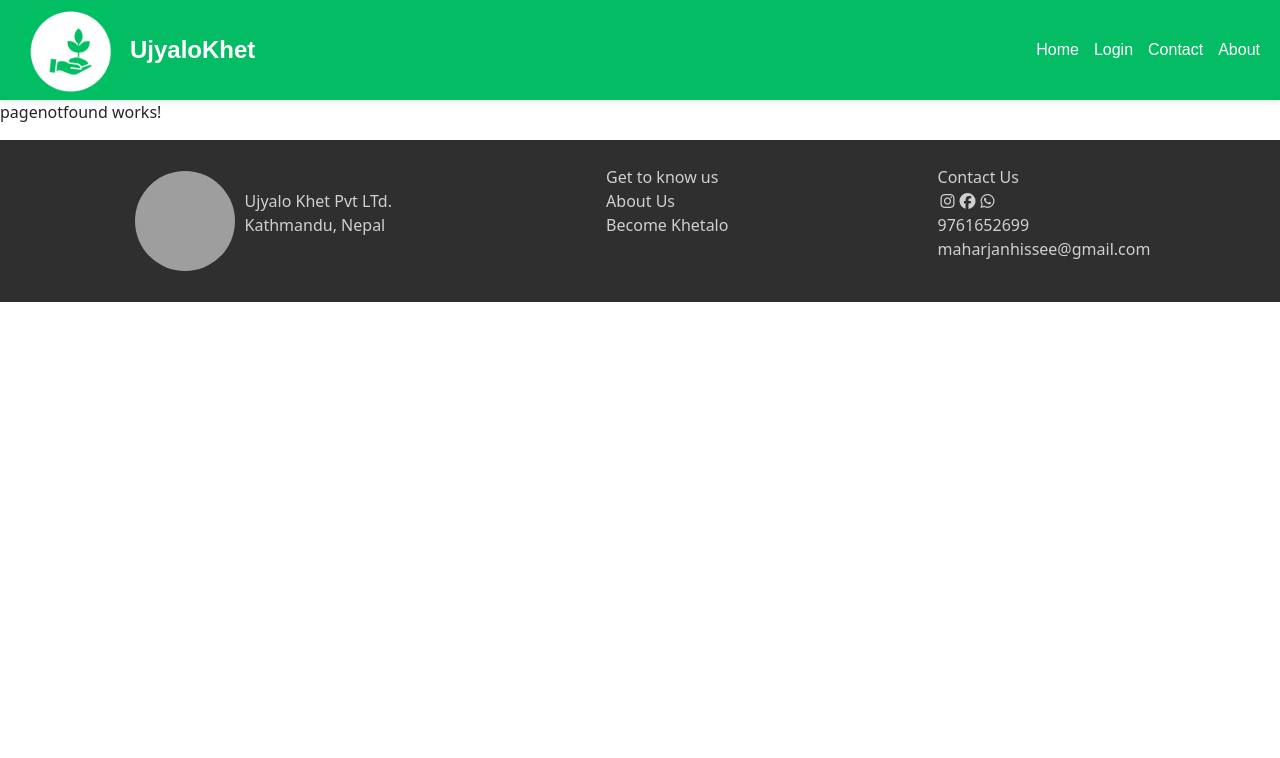
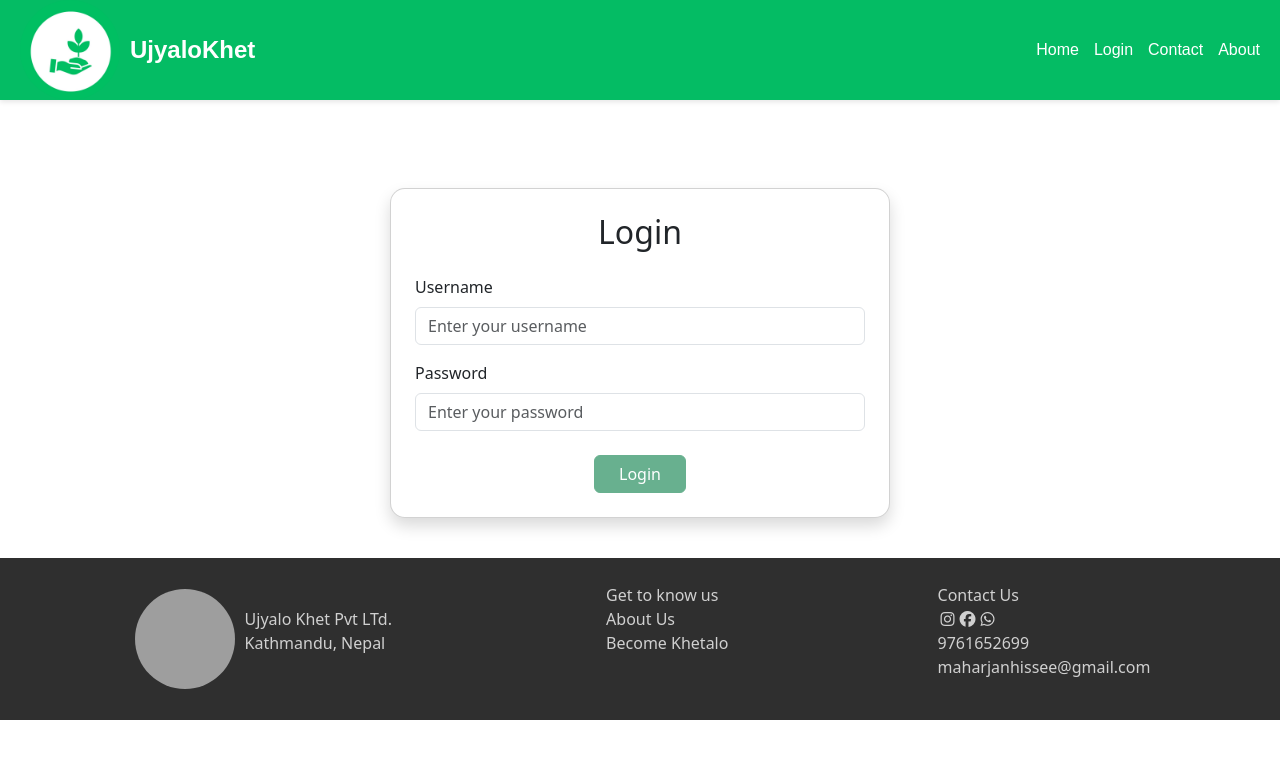
Before and after one commit to Hissee/Ujyalo-Khet, an Angular app: page /login-farmer in a window 1280 px wide. Shown: the top 758 px of the page. Built offline with nearby package versions, Linux system fonts and the light colour scheme; grey boxes are pictures that could not be loaded.

Commit message:
login page for farmer done

```diff
--- /dev/null
+++ b/src/app/login-farmer/login-farmer.component.css
@@ -0,0 +1,18 @@
+.container{
+    padding: 5vh;
+}
+.card {
+  border-radius: 15px;
+  max-width: 500px;
+  margin: auto;
+}
+
+.btn-primary {
+  background-color: #198754;
+  border-color: #198754;
+}
+
+.btn-primary:hover {
+  background-color: #146c43;
+  border-color: #146c43;
+}
--- /dev/null
+++ b/src/app/login-farmer/login-farmer.component.html
@@ -0,0 +1,22 @@
+<div class="container mt-5">
+  <div class="card shadow p-4">
+    <h2 class="text-center mb-4">Login</h2>
+    <form [formGroup]="loginForm" (ngSubmit)="onLogin()">
+      <!-- Username -->
+      <div class="mb-3">
+        <label for="username" class="form-label">Username</label>
+        <input type="text" id="username" class="form-control" formControlName="username" placeholder="Enter your username" required>
+      </div>
+
+      <!-- Password -->
+      <div class="mb-4">
+        <label for="password" class="form-label">Password</label>
+        <input type="password" id="password" class="form-control" formControlName="password" placeholder="Enter your password" required>
+      </div>
+
+      <div class="text-center">
+        <button type="submit" class="btn btn-primary px-4" [disabled]="loginForm.invalid">Login</button>
+      </div>
+    </form>
+  </div>
+</div>
--- /dev/null
+++ b/src/app/login-farmer/login-farmer.component.ts
@@ -0,0 +1,26 @@
+import { Component } from '@angular/core';
+import { FormBuilder, FormGroup, ReactiveFormsModule, Validators } from '@angular/forms';
+
+@Component({
+  selector: 'app-login-farmer',
+  imports: [ReactiveFormsModule],
+  templateUrl: './login-farmer.component.html',
+  styleUrls: ['./login-farmer.component.css']
+})
+export class LoginFarmerComponent {
+  loginForm: FormGroup;
+
+  constructor(private fb: FormBuilder) {
+    this.loginForm = this.fb.group({
+      username: ['', Validators.required],
+      password: ['', Validators.required]
+    });
+  }
+
+  onLogin() {
+    if (this.loginForm.valid) {
+      console.log('Login Data:', this.loginForm.value);
+      // Call your API / Auth service here
+    }
+  }
+}
```
Also changed, not shown: src/app/app.routes.ts (+8 -4 lines), 1 other file (tests, documents, lock files or other folders).
